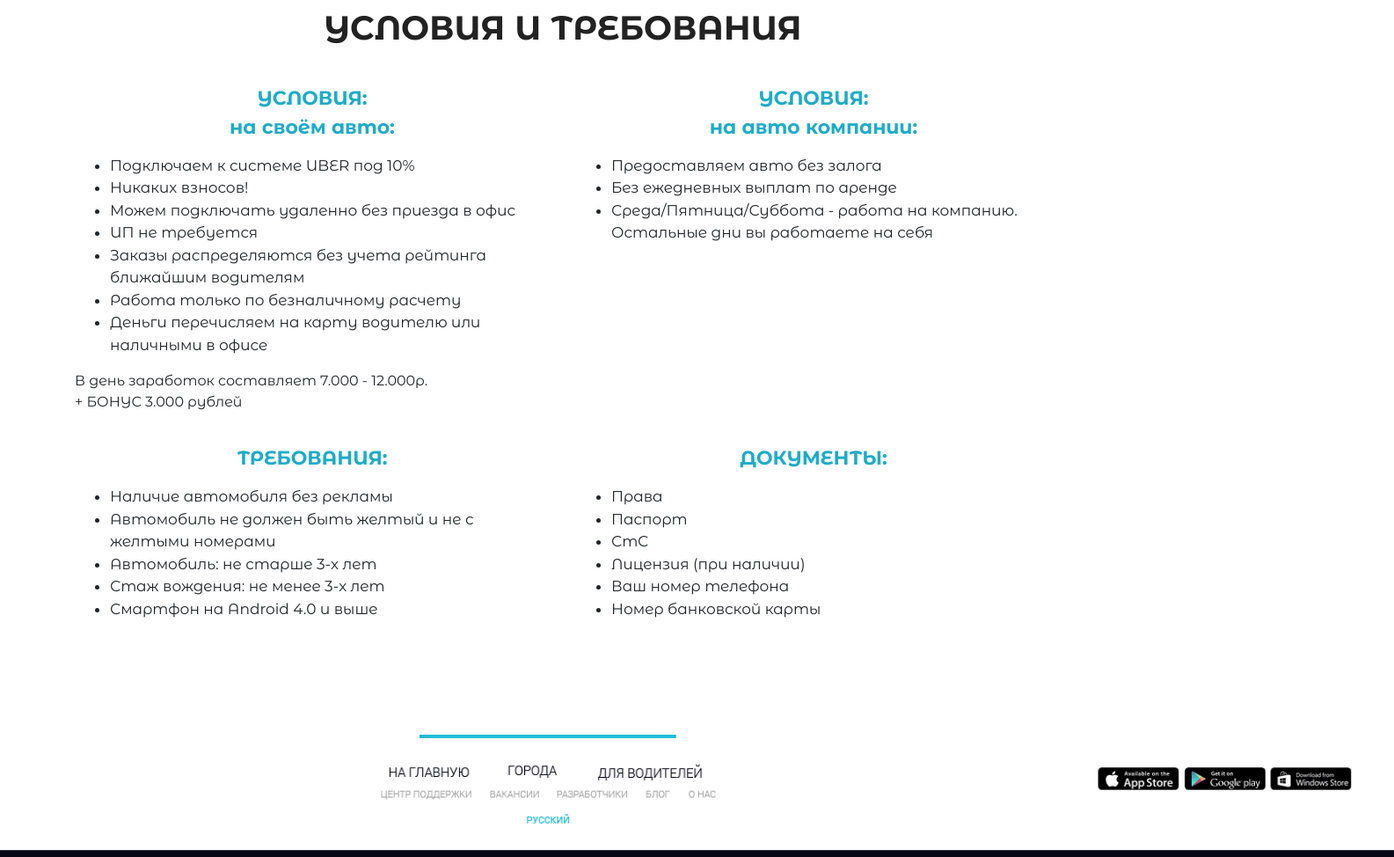
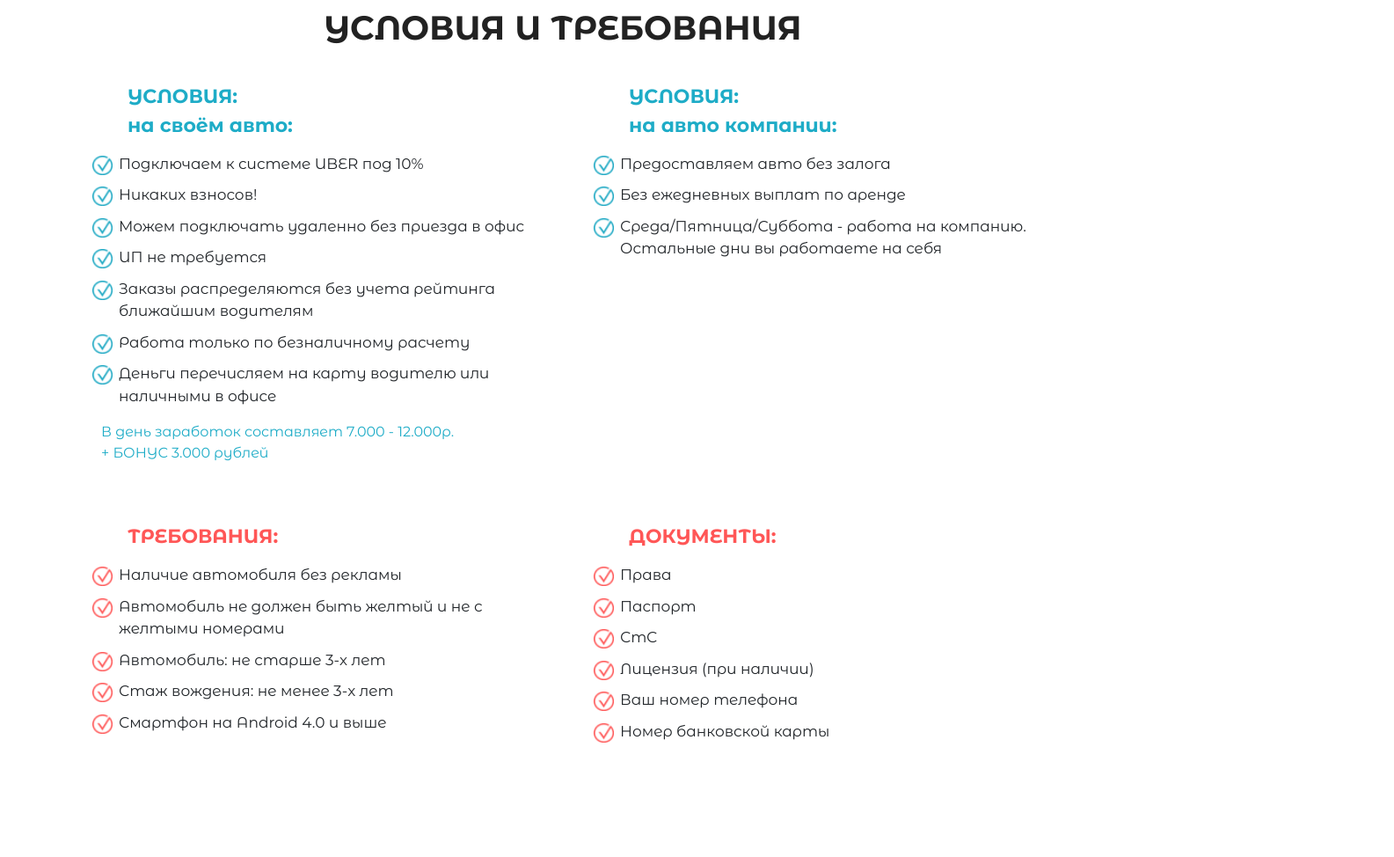
Before and after one commit to VVWagner/bootstrap4, a plain HTML site: page index.html in a window 1280 px wide. Shown: the part 3848-4822 px from the top of the page at 88% size, 1585 px wide, since content can reach past the window. Drawn offline with nearby package versions, Linux system fonts and the light colour scheme.

Commit message:
Наработки

```diff
--- a/index.html
+++ b/index.html
@@ -283,7 +283,7 @@
                     </div>
                 </div>
                 <div class="col-md-6">
-                    <div class="conditions_block">
+                    <div class="conditions_block warning">
                         <div class="conditions_title">
                             ТРЕБОВАНИЯ:
                         </div>
@@ -297,7 +297,7 @@
                     </div>
                 </div>
                 <div class="col-md-6">
-                    <div class="conditions_block">
+                    <div class="conditions_block warning">
                         <div class="conditions_title">
                             ДОКУМЕНТЫ:
                         </div>
@@ -316,14 +316,6 @@
     </section>
 
 
-    <section class="footer">
-      <div class="container">
-          <img src="img/footer.png" alt="footer">
-        </div>
-      </div>
-    </section>
-
-
     <!-- Optional JavaScript -->
     <!-- jQuery first, then Popper.js, then Bootstrap JS -->
     <script src="https://code.jquery.com/jquery-3.4.1.slim.min.js" integrity="sha384-J6qa4849blE2+poT4WnyKhv5vZF5SrPo0iEjwBvKU7imGFAV0wwj1yYfoRSJoZ+n" crossorigin="anonymous"></script>
--- a/sass/style.sass
+++ b/sass/style.sass
@@ -283,19 +283,42 @@ nav
 	padding: 68px 0 84px 0
 
 	&_block
-		padding-top: 35px
+		margin: 33px 0
 
 	&_title
 		color: $main-color
 		font-size: 22px
 		font-weight: 600
-		text-align: center
+		margin-left: 60px
 
 	&_list
-		font-size: 17px
-		padding-top: 15px
+		margin-top: 15px
+		padding-left: 50px
+		list-style-type: none
 
-.footer img
-	width: 1900px
-	margin-left: -400px
-	padding-top: 30px
+		li
+			position: relative
+			font-size: 17px
+			font-weight: 300px
+			margin-bottom: 10px
+
+			&:before
+				content: ''
+				display: block
+				position: absolute
+				left: -30px
+				top: 3px
+				width: 23px
+				height: 22px
+				background: url('../icons/check_blue.png') center (center / cover) no-repeat
+	&_descr
+		color: $main-color
+		margin-left: 30px
+
+	.warning
+		.conditions_title
+			color: $second-color
+		.conditions_list
+			li
+				&:before
+					background: url('../icons/check_red.png') center (center / cover) no-repeat
```
Also changed, not shown: css/style.min.css, icons/check_blue.png (added), icons/check_red.png (added), 1 other file.
